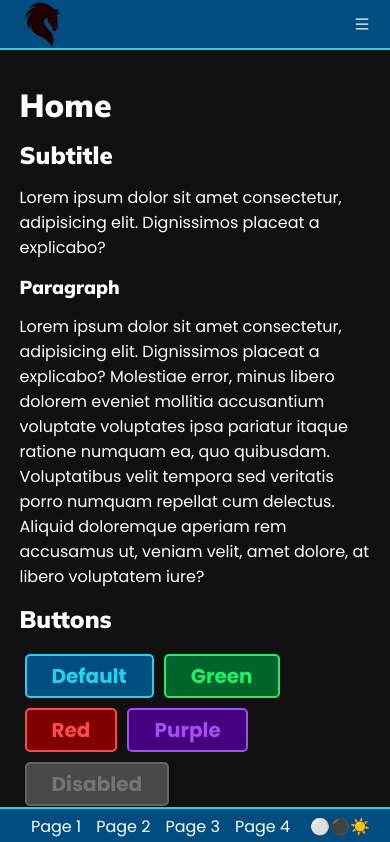
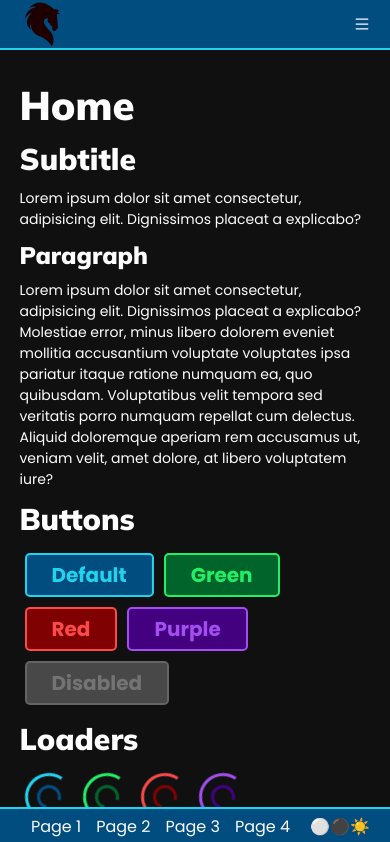
Before and after one commit to irenealcaine/template-navbar, a React (Create React App) app: page / in a window 390 px wide. Shown: the top 842 px of the page. Built offline with nearby package versions, Linux system fonts and the light colour scheme.

Commit message:
Update App.scss

```diff
--- a/src/App.scss
+++ b/src/App.scss
@@ -1,7 +1,7 @@
-@import url('https://fonts.googleapis.com/css2?family=Mulish:wght@200;400;700;900&family=Poppins:wght@200;400;700;900&display=swap');
+@import url("https://fonts.googleapis.com/css2?family=Mulish:wght@200;400;700;900&family=Poppins:wght@200;400;700;900&display=swap");
 
 * {
-  font-family: 'Poppins', sans-serif;
+  font-family: "Poppins", sans-serif;
   margin: 0;
   padding: 0;
   box-sizing: border-box;
@@ -13,11 +13,50 @@
 
 a {
   text-decoration: none;
-  color: inherit
+  color: inherit;
 }
 
-h1, h2, h3, h4{
-  font-family: 'Mulish', sans-serif;
-  font-weight:900;
+h1,
+h2,
+h3,
+h4 {
+  font-family: "Mulish", sans-serif;
+  font-weight: 900;
   margin: 15px 0;
 }
+
+h1 {
+  font-size: 50px;
+}
+
+h2 {
+  font-size: 40px;
+}
+
+h3 {
+  font-size: 30px;
+}
+
+@media screen and (max-width: 768px) {
+  p {
+    font-size: 14px;
+  }
+  h1,
+  h2,
+  h3,
+  h4 {
+    margin: 10px 0;
+  }
+
+  h1 {
+    font-size: 40px;
+  }
+
+  h2 {
+    font-size: 30px;
+  }
+
+  h3 {
+    font-size: 24px;
+  }
+}
```
